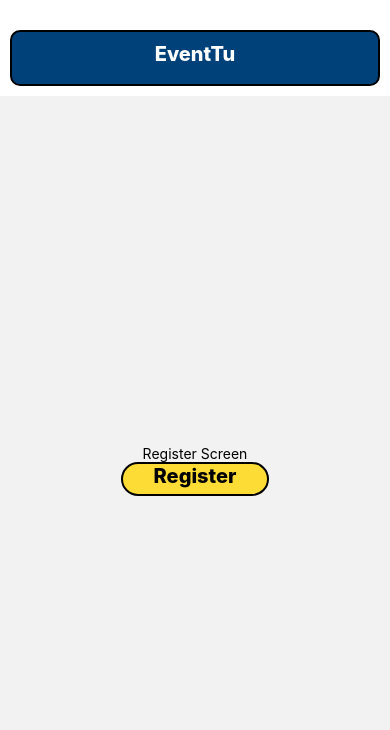
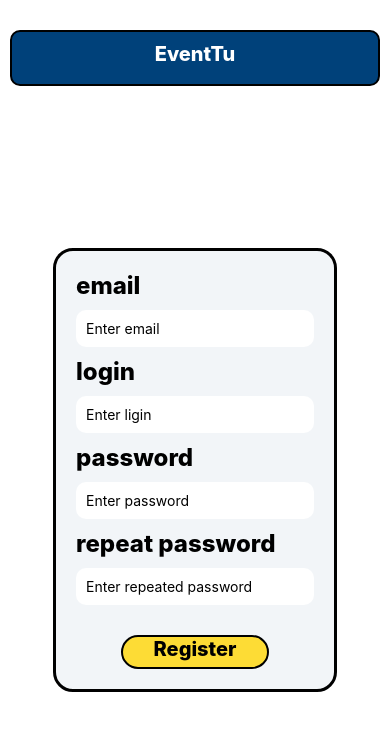
Before and after one commit to anekil/EventTu-frontend, a React Native app: screen /Register in a window 390 px wide. Shown: the top 730 px of the page. Built offline with nearby package versions, Linux system fonts and the light colour scheme.

Commit message:
feat: implemented register figma mockup

```diff
--- a/pages/login.js
+++ b/pages/login.js
@@ -12,7 +12,9 @@ export function LoginScreen({ navigation }) {
                 <FormTextInput placeholder="Enter login" secureTextEntry={false} />
                 <FormText title="Password" />
                 <FormTextInput placeholder="Enter password" secureTextEntry={true} />
-                <PrimaryButton style={{"marginBottom": 10}} title="Login" onPress={() => navigation.navigate('Login')} />
+                <View style={{alignItems: 'center', justifyContent: 'center',}}>
+                    <PrimaryButton style={{"marginTop": 20, "marginBottom": 10}} title="Login" onPress={() => navigation.navigate('Login')} />
+                </View>
                 <FormLink title="Don’t have an account yet?" onPress={() => navigation.navigate('Register')} />
                 <FormLink title="Forgot your password?" />
             </FormView>
--- a/pages/register.js
+++ b/pages/register.js
@@ -1,15 +1,25 @@
 import * as React from 'react';
-import { View, Text } from 'react-native';
+import { View } from 'react-native';
 import { PrimaryButton } from "../components/button";
+import { FormView, FormText, FormTextInput } from "../components/form";
+import colors from "../theme/colors";
 
 export function RegisterScreen({ navigation }) {
     return (
-        <View style={{ flex: 1, alignItems: 'center', justifyContent: 'center' }}>
-            <Text>Register Screen</Text>
-            <PrimaryButton
-                title="Register"
-                onPress={() => navigation.navigate('Login')}
-            />
+        <View style={{ flex: 1, alignItems: 'center', justifyContent: 'center', backgroundColor: colors.extra_white, }}>
+            <FormView>
+                <FormText title="email"/>
+                <FormTextInput placeholder="Enter email" secureTextEntry={false} />
+                <FormText title="login"/>
+                <FormTextInput placeholder="Enter ligin" secureTextEntry={false} />
+                <FormText title="password" />
+                <FormTextInput placeholder="Enter password" secureTextEntry={true} />
+                <FormText title="repeat password" />
+                <FormTextInput placeholder="Enter repeated password" secureTextEntry={true} />
+                <View style={{alignItems: 'center', justifyContent: 'center',}}>
+                    <PrimaryButton style={{"marginTop": 20}} title="Register" onPress={() => navigation.navigate('Login')} />
+                </View>
+            </FormView>
         </View>
     );
 }
```
